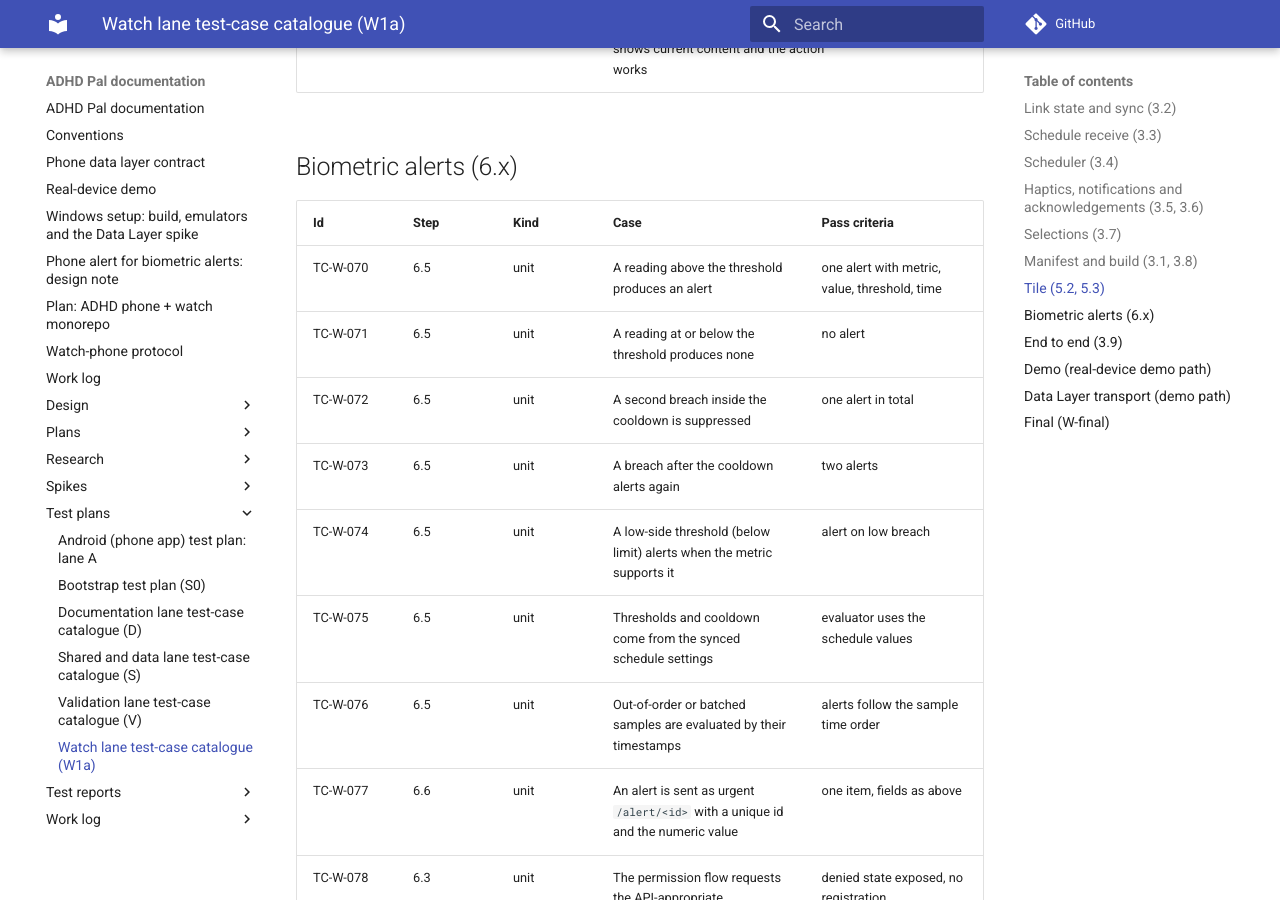
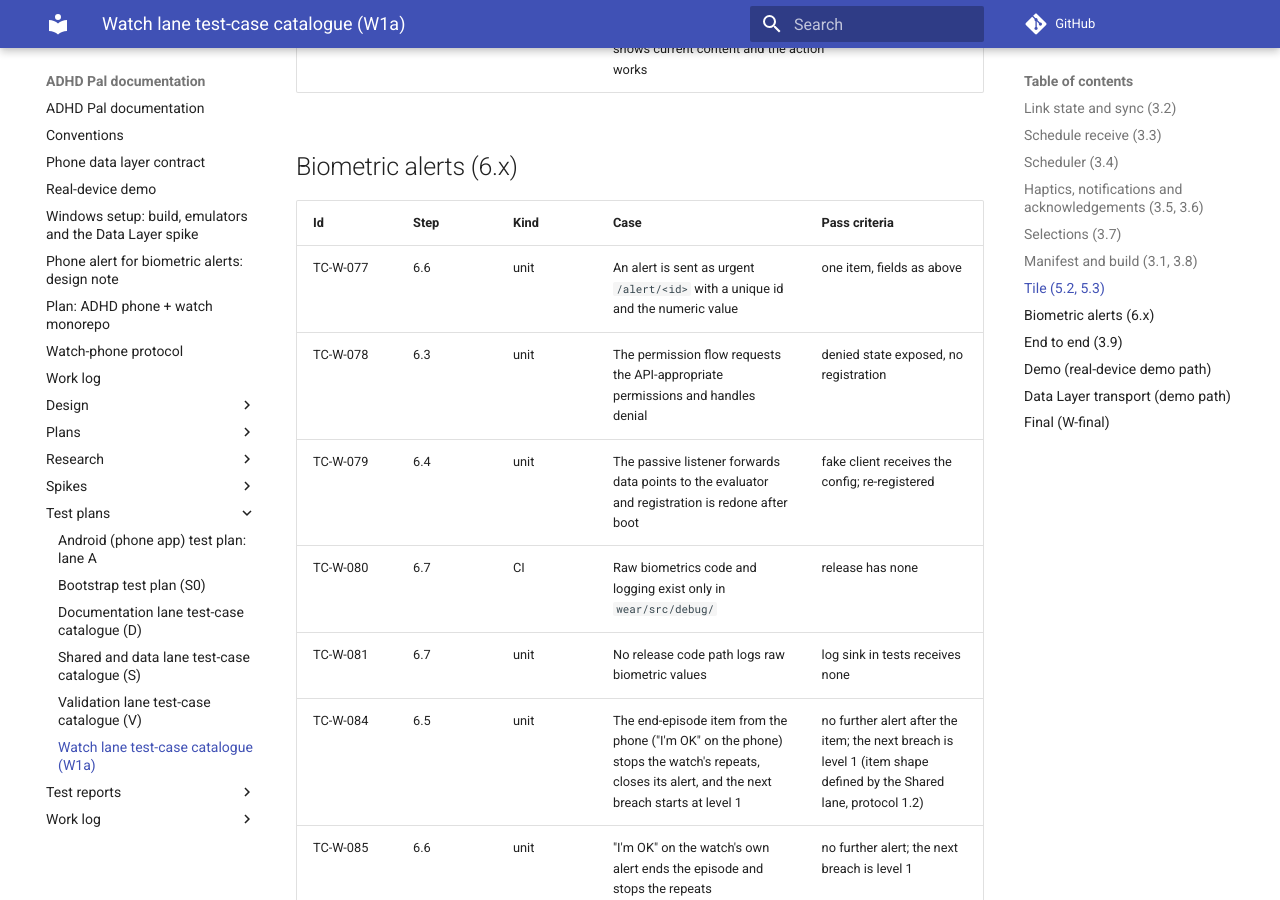
Before and after one commit to shlomoa/my-adhd-pal, an MkDocs documentation site: the page built from docs/test-plans/watch.md, in a window 1280 px wide and 900 px high, scrolled down 5528 px. Built offline with MkDocs 1.6.1 and Material for MkDocs 9.7.7, drawn with Linux system fonts in a browser that asks for light colours; comment, search, counter and statistics services are not loaded.

Commit message:
Cleanup: delete the first alert evaluator (absolute thresholds) and its test (#191)
Claude-Session: https://claude.ai/code/session_01HcRwALJbU35yo2eBFQ5GaX

Co-authored-by: Claude <noreply@anthropic.com>

```diff
--- a/docs/test-plans/watch.md
+++ b/docs/test-plans/watch.md
@@ -99,13 +99,6 @@ in `docs/work-log/watch.md`. **Pass criterion for the lane:** every case PASS, n
 
 | Id | Step | Kind | Case | Pass criteria |
 |---|---|---|---|---|
-| TC-W-070 | 6.5 | unit | A reading above the threshold produces an alert | one alert with metric, value, threshold, time |
-| TC-W-071 | 6.5 | unit | A reading at or below the threshold produces none | no alert |
-| TC-W-072 | 6.5 | unit | A second breach inside the cooldown is suppressed | one alert in total |
-| TC-W-073 | 6.5 | unit | A breach after the cooldown alerts again | two alerts |
-| TC-W-074 | 6.5 | unit | A low-side threshold (below limit) alerts when the metric supports it | alert on low breach |
-| TC-W-075 | 6.5 | unit | Thresholds and cooldown come from the synced schedule settings | evaluator uses the schedule values |
-| TC-W-076 | 6.5 | unit | Out-of-order or batched samples are evaluated by their timestamps | alerts follow the sample time order |
 | TC-W-077 | 6.6 | unit | An alert is sent as urgent `/alert/<id>` with a unique id and the numeric value | one item, fields as above |
 | TC-W-078 | 6.3 | unit | The permission flow requests the API-appropriate permissions and handles denial | denied state exposed, no registration |
 | TC-W-079 | 6.4 | unit | The passive listener forwards data points to the evaluator and registration is redone after boot | fake client receives the config; re-registered |
```
Also changed, not shown: docs/plans/biometrics.md (+1 -1 lines), docs/work-log/watch.md (+7 -0 lines).
